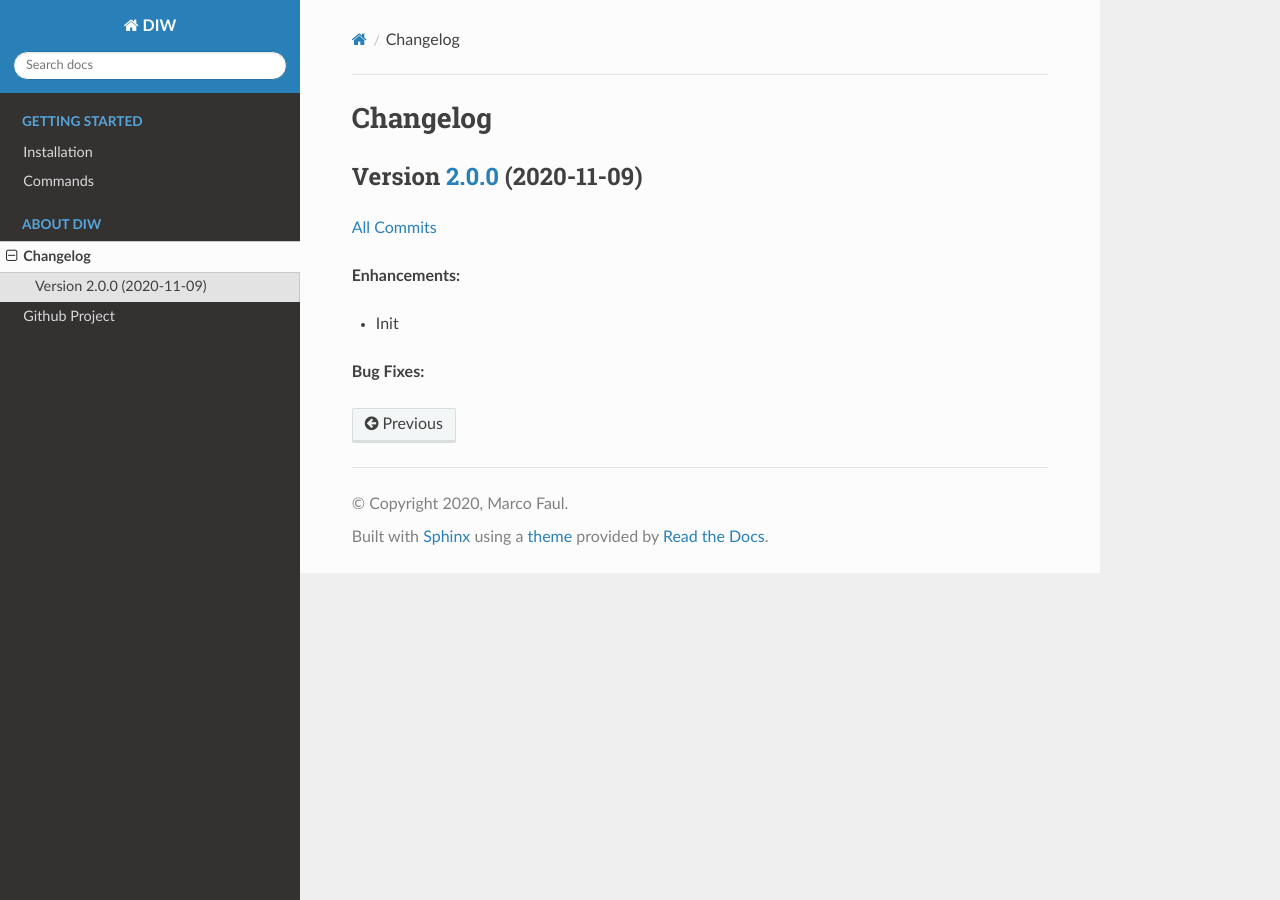
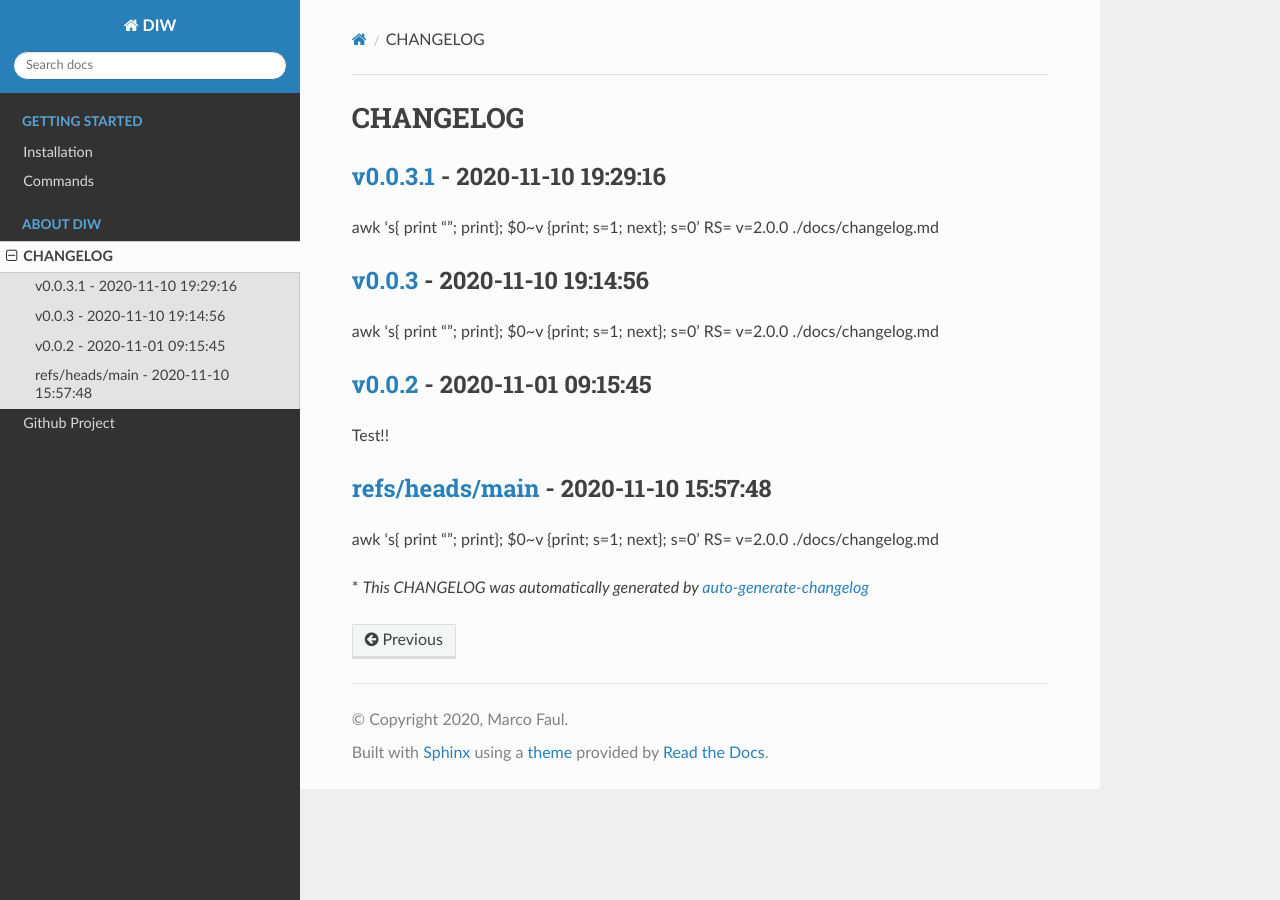
Before and after one commit to MarcoFaul/diw, a Sphinx documentation site: the page built from docs/changelog.md, in a window 1280 px wide. Built offline with Sphinx 7.4.7 and the Read the Docs theme 2.0.0, drawn with Linux system fonts in a browser that asks for light colours; pages that are not in the unit, such as notebooks, are missing from menus.

Commit message:
docs(CHANGELOG): update release notes

```diff
--- a/docs/changelog.md
+++ b/docs/changelog.md
@@ -1,10 +1,19 @@
-# Changelog
+# CHANGELOG
 
-## Version [2.0.0](https://github.com/MarcoFaul/diw/tree/v1.0.0) (2020-11-09)
-[All Commits](https://github.com/MarcoFaul/diw/compare/v1.0.0..v1.0.0)
+## [v0.0.3.1](https://github.com/MarcoFaul/diw/releases/tag/v0.0.3.1) - 2020-11-10 19:29:16
 
-**Enhancements:**
+awk 's{ print ""; print}; $0~v {print; s=1; next}; s=0' RS= v=2.0.0 ./docs/changelog.md
 
-* Init
+## [v0.0.3](https://github.com/MarcoFaul/diw/releases/tag/v0.0.3) - 2020-11-10 19:14:56
 
-**Bug Fixes:**
+awk 's{ print ""; print}; $0~v {print; s=1; next}; s=0' RS= v=2.0.0 ./docs/changelog.md
+
+## [v0.0.2](https://github.com/MarcoFaul/diw/releases/tag/v0.0.2) - 2020-11-01 09:15:45
+
+Test!!
+
+## [refs/heads/main](https://github.com/MarcoFaul/diw/releases/tag/refs/heads/main) - 2020-11-10 15:57:48
+
+awk 's{ print ""; print}; $0~v {print; s=1; next}; s=0' RS= v=2.0.0 ./docs/changelog.md
+
+\* *This CHANGELOG was automatically generated by [auto-generate-changelog](https://github.com/BobAnkh/auto-generate-changelog)*
```
